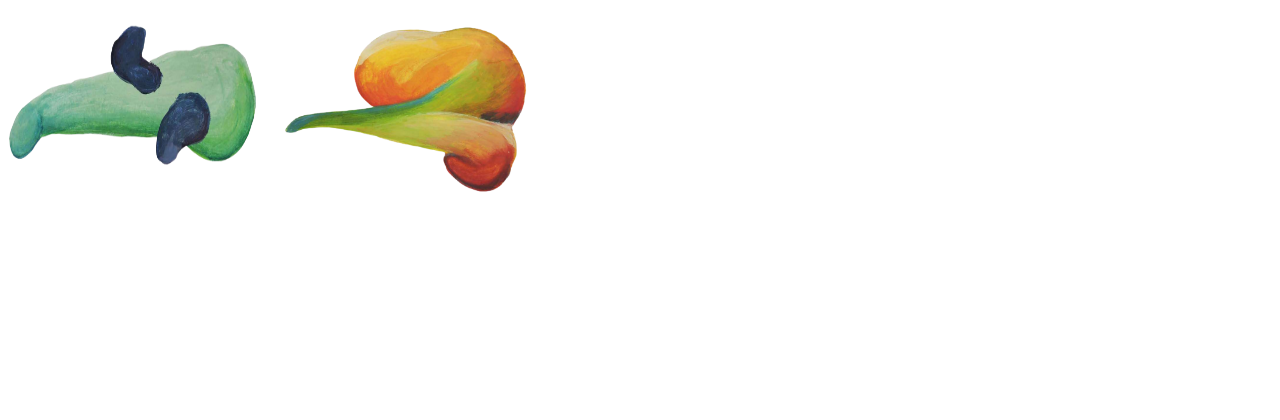
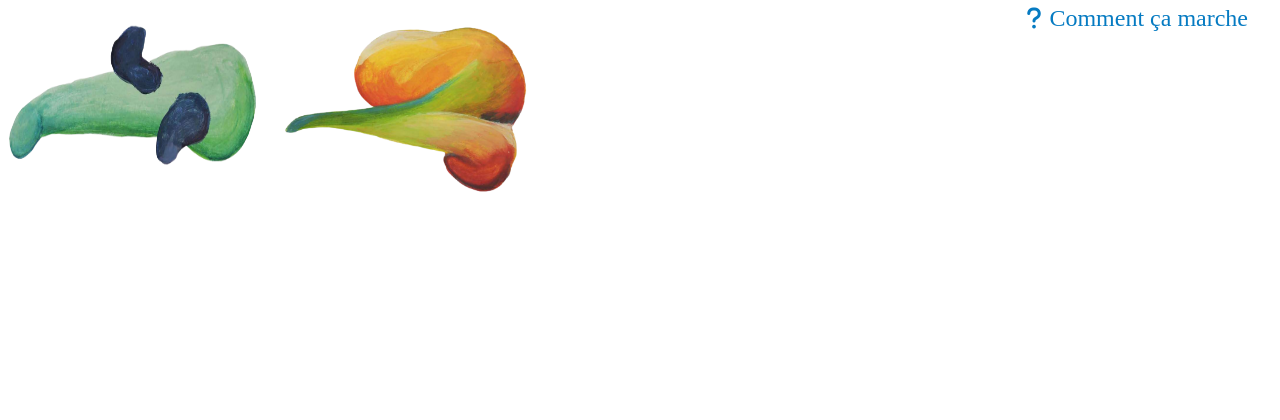
Before and after one commit to maellethn/site-maya, a Symfony app: template templates/site/puzzle.html.twig in a window 1280 px wide. Shown: the top 420 px of the page. Run offline with Twig, Linux system fonts and the light colour scheme; the template is opened without the code that fills it, so the values that code supplies are empty; some libraries are stand-ins or nearby versions; some web fonts are replaced.

Commit message:
add tooltip in puzzle page

```diff
--- a/public/asset/css/maya/site/puzzle.css
+++ b/public/asset/css/maya/site/puzzle.css
@@ -11,3 +11,36 @@
 .puzzle_wrapper {
     min-height: 90rem;
 }
+.help-box{
+    position: relative;
+    display: flex;
+    margin-right: 2rem;
+    border-bottom: 1px dotted #FFF; /* If you want dots under the hoverable text */
+    color: #067BC2;
+    font-size: 1.5rem;
+    z-index: 10;
+    float: right;
+    clear: both;
+}
+.help-box:hover .helper-text{
+    opacity: 1;
+}
+
+.help-box i {
+    align-self: center;
+    margin: 0 0.5rem;
+}
+
+.helper-text{
+  font-size: 1rem;
+  margin-top: 2rem;
+    position: absolute;
+    background-color: #555;
+    color: #fff;
+    text-align: center;
+    padding: 5px 0;
+    border-radius: 6px;
+    z-index: 1;
+    opacity: 0;
+    transition: opacity .6s;
+}
--- a/templates/site/puzzle.html.twig
+++ b/templates/site/puzzle.html.twig
@@ -1,7 +1,7 @@
 {% extends 'base.html.twig' %}
 
 {% block stylesheets %}
-<link href="{{asset('asset/css/maya/site/puzzle.css')}}" rel="stylesheet" type="text/css">
+	<link href="{{asset('asset/css/maya/site/puzzle.css')}}" rel="stylesheet" type="text/css">
 {% endblock %}
 
 {% block title %}
@@ -9,6 +9,9 @@
 {% endblock %}
 
 {% block body %}
+<div class="help-box"><i class="fas fa-question"></i> Comment ça marche
+	<span class="helper-text">Déplacez les images en cliquant dessus <br>Tournez les en double-cliquant</span>
+</div>
 <div class="puzzle_wrapper">
 	<img src="{{asset('puzzleimages/decoupe1.png')}}" alt="drag-and-drop image script"
 	title="drag-and-drop image script" class="dragme">
```
